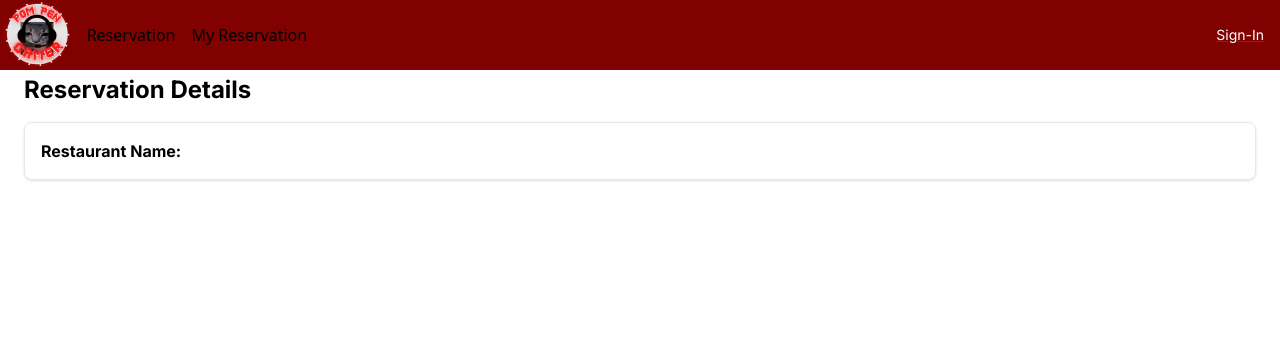
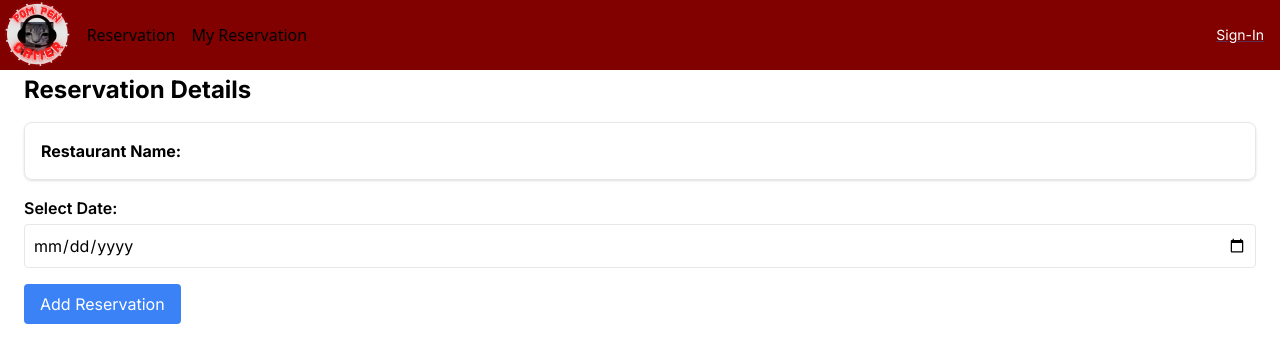
Before and after one commit to 2110503-2564/fe-project-2024-2-pom-pen-gamer, a Next.js app: page /reservations in a window 1280 px wide. Shown: the top 362 px of the page. Built offline with nearby package versions, Linux system fonts and the light colour scheme; no server answers.

Commit message:
reservaion fix

```diff
--- a/src/app/api/auth/register/page.tsx
+++ b/src/app/api/auth/register/page.tsx
@@ -1,12 +1,4 @@
 'use client';
-import { authOptions } from "../[...nextauth]/authOptions";
-import { getServerSession } from "next-auth";
-import getUserProfile from "@/libs/getUserProfile";
-import { dbConnect } from "@/db/dbConnect";
-import User from "@/db/models/User";  // Update to use User model
-import { revalidateTag } from "next/cache";
-import { redirect } from "next/navigation";
-import bcrypt from "bcryptjs";
 import registerUser from "@/libs/userRegister";
  import { useState } from "react";
 
@@ -17,7 +9,6 @@ export default   function RegisterPage() {
   const [telnumber, setTel] = useState("");
   const [email, setEmail] = useState("");
   const [password, setPassword] = useState("");
-  const emailRegex = /^(([^<>()[\]\\.,;:\s@"]+(\.[^<>()[\]\\.,;:\s@"]+)*)|(".+"))@((\[[0-9]{1,3}\.[0-9]{1,3}\.[0-9]{1,3}\.[0-9]{1,3}\])|(([a-zA-Z\-0-9]+\.)+[a-zA-Z]{2,}))$/;
 
   return (
     <div className="flex items-center justify-center min-h-screen bg-gray-100">
--- a/src/app/reservations/page.tsx
+++ b/src/app/reservations/page.tsx
@@ -1,21 +1,76 @@
 "use client";
 import { useSession } from "next-auth/react";
 import { useSearchParams } from "next/navigation";
+import { useState } from "react";
+import { addReservation } from "@/libs/addReservations";
+import { getReservations } from "@/libs/getReservations";
 
 const ReservationDetails = () => {
     const searchParams = useSearchParams();
-    const id = searchParams.get("id");
+    const id = searchParams.get("id") || "";
     const name = decodeURIComponent(searchParams.get("name") || "");
 
-    const {data:session} =useSession()
-    const user_id = session?.user._id
-    console.log(user_id)
+    const { data: session } = useSession();
+    const userToken = session?.user?.token;
+    const userId = session?.user?.id;
+
+    const [reservationDate, setReservationDate] = useState("");
+
+    const handleAddReservation = async () => {
+        if (!reservationDate) {
+            alert("Please select a date!");
+            return;
+        }
+
+        if (!userToken) {
+            alert("You must be logged in to make a reservation.");
+            return;
+        }
+
+        // Fetch current reservations
+        const reservationsResponse = await getReservations(userToken);
+
+        // Check if the user already has 3 or more reservations
+        if (reservationsResponse.count >= 3) {
+            alert("You already have 3 reservations.");
+            return;
+        }
+
+        // Proceed with adding the reservation
+        const response = await addReservation(id, userToken, reservationDate);
+        if (response.success) {
+            alert("Reservation added successfully!");
+            setReservationDate(""); // Clear input after success
+        } else {
+            alert("Failed to add reservation.");
+        }
+    };
+
     return (
         <div className="p-6">
             <h1 className="text-2xl font-bold">Reservation Details</h1>
             <div className="mt-4 border p-4 rounded-lg shadow">
                 <p><strong>Restaurant Name:</strong> {name}</p>
             </div>
+
+            {/* Reservation Date Input */}
+            <div className="mt-4">
+                <label className="block font-semibold">Select Date:</label>
+                <input
+                    type="date"
+                    value={reservationDate}
+                    onChange={(e) => setReservationDate(e.target.value)}
+                    className="border p-2 rounded mt-1 w-full"
+                />
+            </div>
+
+            {/* Add Reservation Button */}
+            <button
+                onClick={handleAddReservation}
+                className="mt-4 bg-blue-500 text-white px-4 py-2 rounded hover:bg-blue-600"
+            >
+                Add Reservation
+            </button>
         </div>
     );
 };
--- a/src/components/TopMenu.tsx
+++ b/src/components/TopMenu.tsx
@@ -15,7 +15,7 @@ export default async function TopMenu(){
         <div className={styles.menucontainer}>
 
 {
-    <Link href="http://localhost:3000/">
+    <Link href="/">
     <Image src={'/img/pg1.png'} className={styles.logoimg} alt='logo' width={0} height={0} sizes='100vh' /> </Link> }
             <div className='flex flex-row mr-auto text-center  items-center justify-center font-sans mx-3'>
 
--- /dev/null
+++ b/src/libs/addReservations.tsx
@@ -0,0 +1,33 @@
+"use server"
+import { getServerSession } from "next-auth";
+import { authOptions } from "@/app/api/auth/[...nextauth]/authOptions";
+import getUserProfile from "./getUserProfile";
+export const addReservation = async (resId:string,token: string, reservationDate: string) => {
+    const session = await getServerSession(authOptions);
+
+    if(!session)return null
+    //    console.log('Session User add Booking:', session);
+     const profile = await getUserProfile(session?.user.token)
+   //  const id = session?.user._id
+   const id = profile.data._id
+    try {
+        const response = await fetch(`https://pompengamer.vercel.app/api/v1/restaurants/${resId}/reservations/`, {
+            method: "POST",
+            headers: {
+                "Content-Type": "application/json",
+                Authorization: `Bearer ${token}`,
+            },
+            body: JSON.stringify({
+
+                reservationDate:reservationDate,
+                name:id
+            }),
+        });
+
+        if (!response.ok) throw new Error("Failed to add reservation");
+        return await response.json();
+    } catch (error) {
+        console.error("Error adding reservation:", error);
+        return { success: false, message: "Could not add reservation" };
+    }
+};
--- /dev/null
+++ b/src/libs/getReservations.tsx
@@ -0,0 +1,18 @@
+"use server"
+export const getReservations = async (token: string) => {
+    try {
+        const response = await fetch(`https://pompengamer.vercel.app/api/v1/reservations`, {
+            method: "GET",
+            headers: {
+                "Content-Type": "application/json",
+                Authorization: `Bearer ${token}`,
+            },
+        });
+
+        if (!response.ok) throw new Error("Failed to fetch reservations");
+        return await response.json();
+    } catch (error) {
+        console.error("Error fetching reservations:", error);
+        return { success: false, message: "Could not retrieve reservations" };
+    }
+};
--- a/src/middleware.ts
+++ b/src/middleware.ts
@@ -1,5 +1,4 @@
 export {default} from 'next-auth/middleware'
 
 export const config = {
-    matcher:["/booking/manage"],
 };
--- a/src/next-auth.d.ts
+++ b/src/next-auth.d.ts
@@ -3,7 +3,7 @@ import NextAuth from 'next-auth'
 declare module "next-auth" {
     interface Session {
         user: {
-            _id: string,
+            id: string,
             name: string,
             telnumber: string,
             email: string,
```
Also changed, not shown: src/libs/deleteReservations.tsx (added), src/libs/updateReservations.tsx (added).
